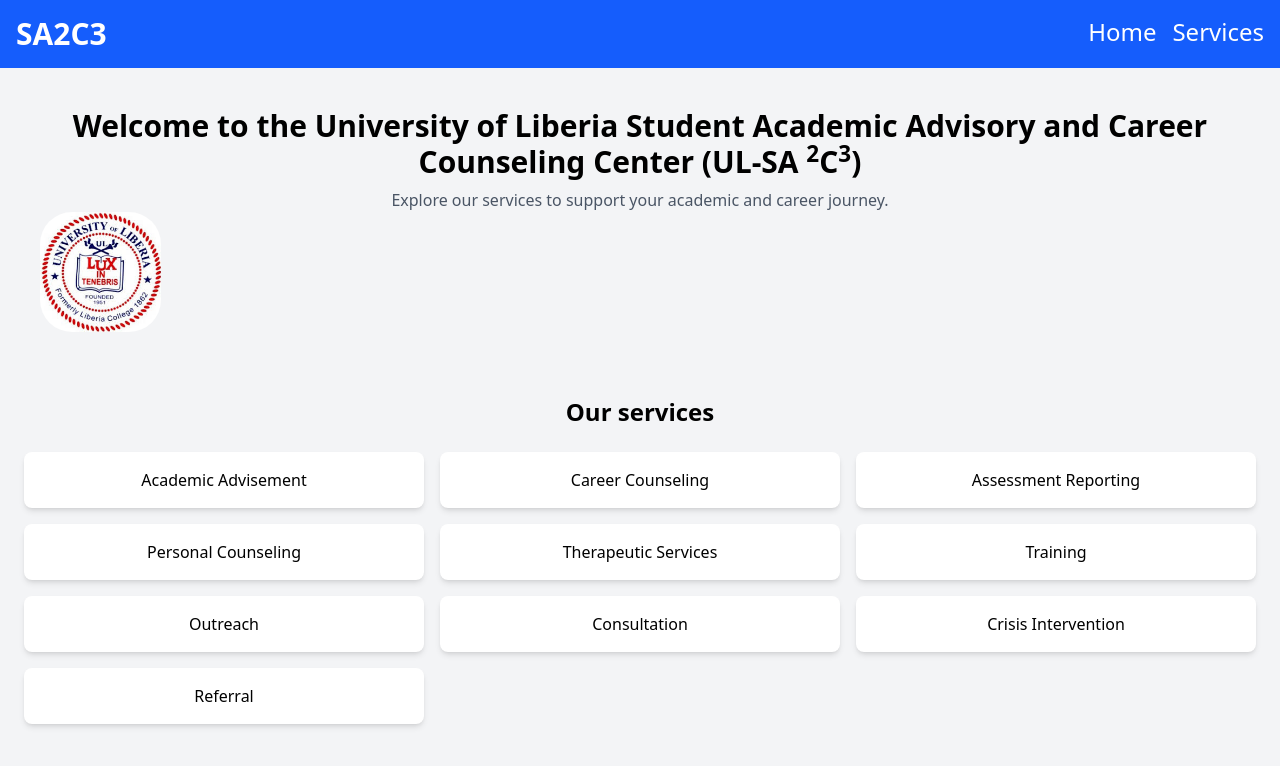
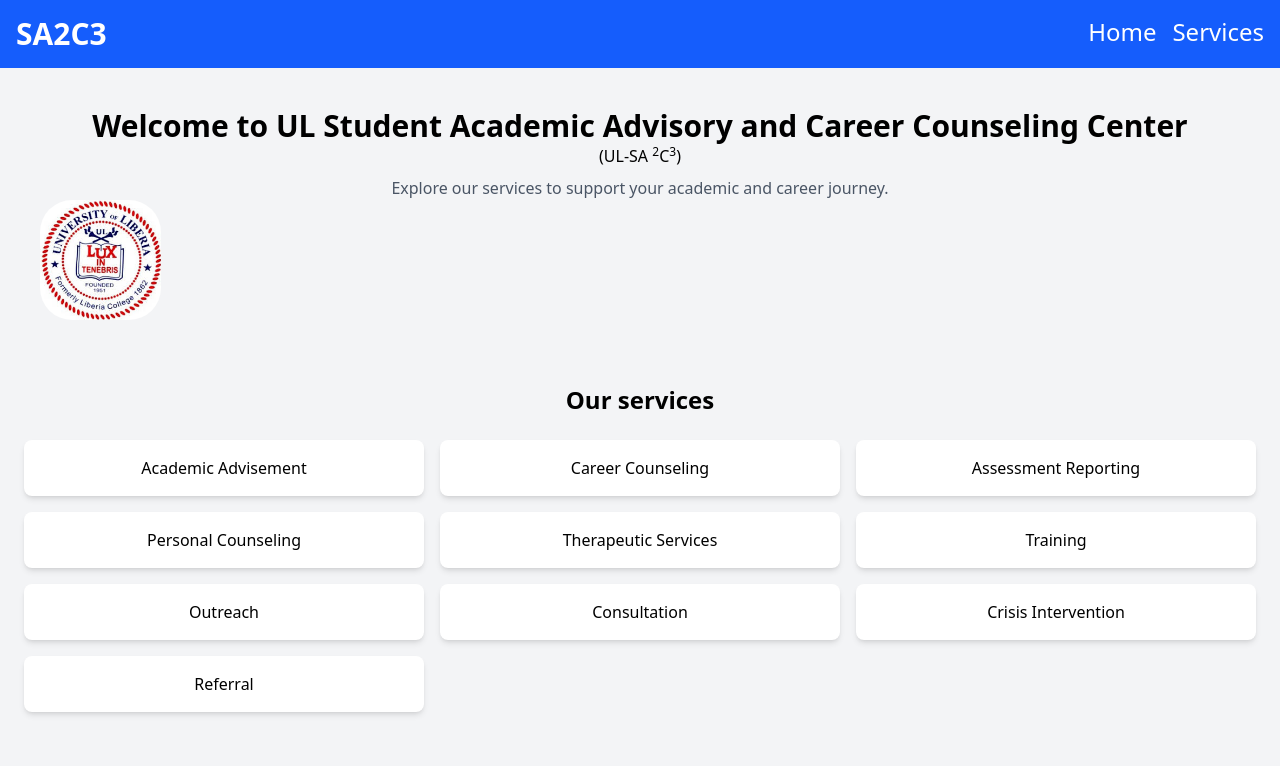
Before and after one commit to nimely111/UL-SA2C3-Guide, a React (Vite) app: page / in a window 1280 px wide. Shown: the top 766 px of the page. Built offline with nearby package versions, Linux system fonts and the light colour scheme.

Commit message:
removed the achronym from the h1 element

```diff
--- a/src/pages/Home.tsx
+++ b/src/pages/Home.tsx
@@ -7,7 +7,8 @@
     <div className="min-h-screen bg-gray-100">
       <Navbar />
       <header className="text-center p-10">
-        <h1 className="text-3xl font-bold">Welcome to the University of Liberia Student Academic Advisory and Career Counseling Center (UL-SA <sup>2</sup>C<sup>3</sup>)</h1>
+        <h1 className="text-3xl font-bold">Welcome to UL Student Academic Advisory and Career Counseling Center</h1>
+        <h2>(UL-SA <sup>2</sup>C<sup>3</sup>)</h2>
         <p className="mt-2 text-gray-600">Explore our services to support your academic and career journey.</p>
       <img className="h-30 rounded-4xl object-center" src={ulLogo} alt="university of liberia logo" />
       </header>
```
